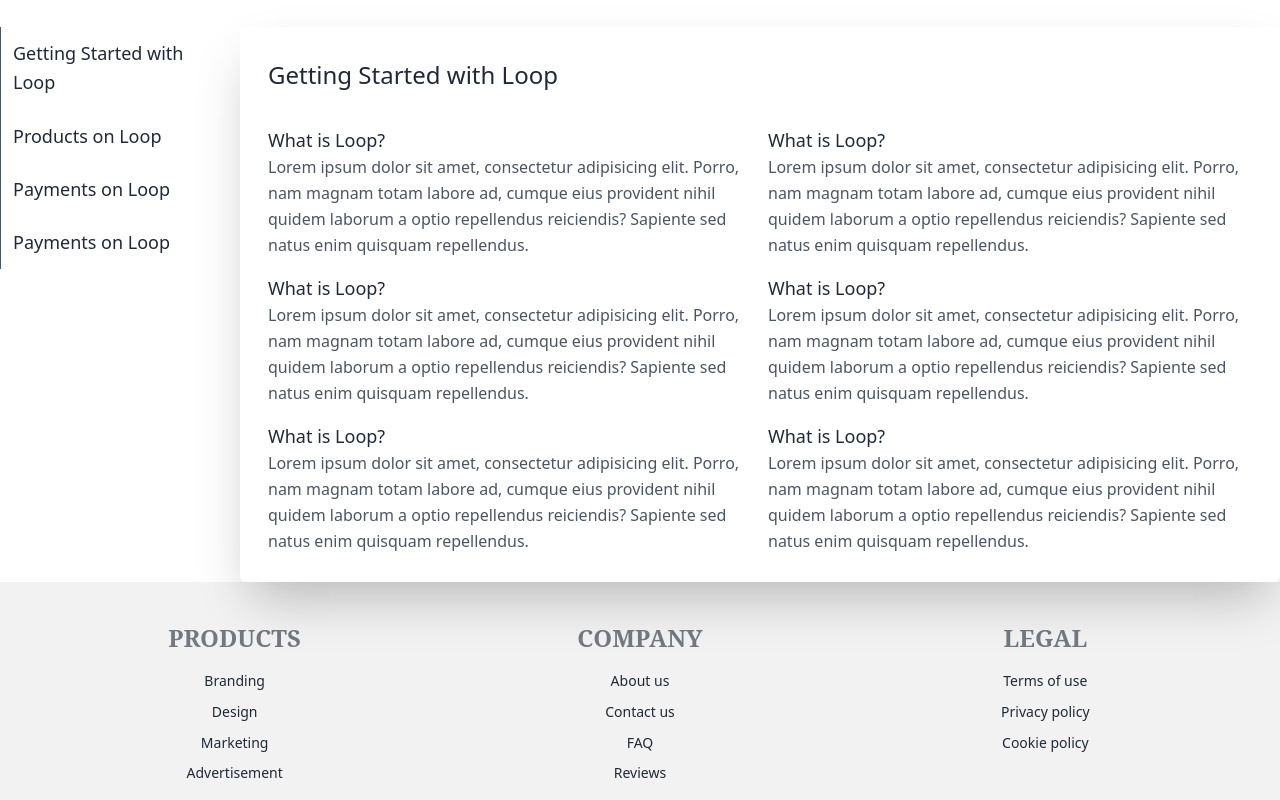
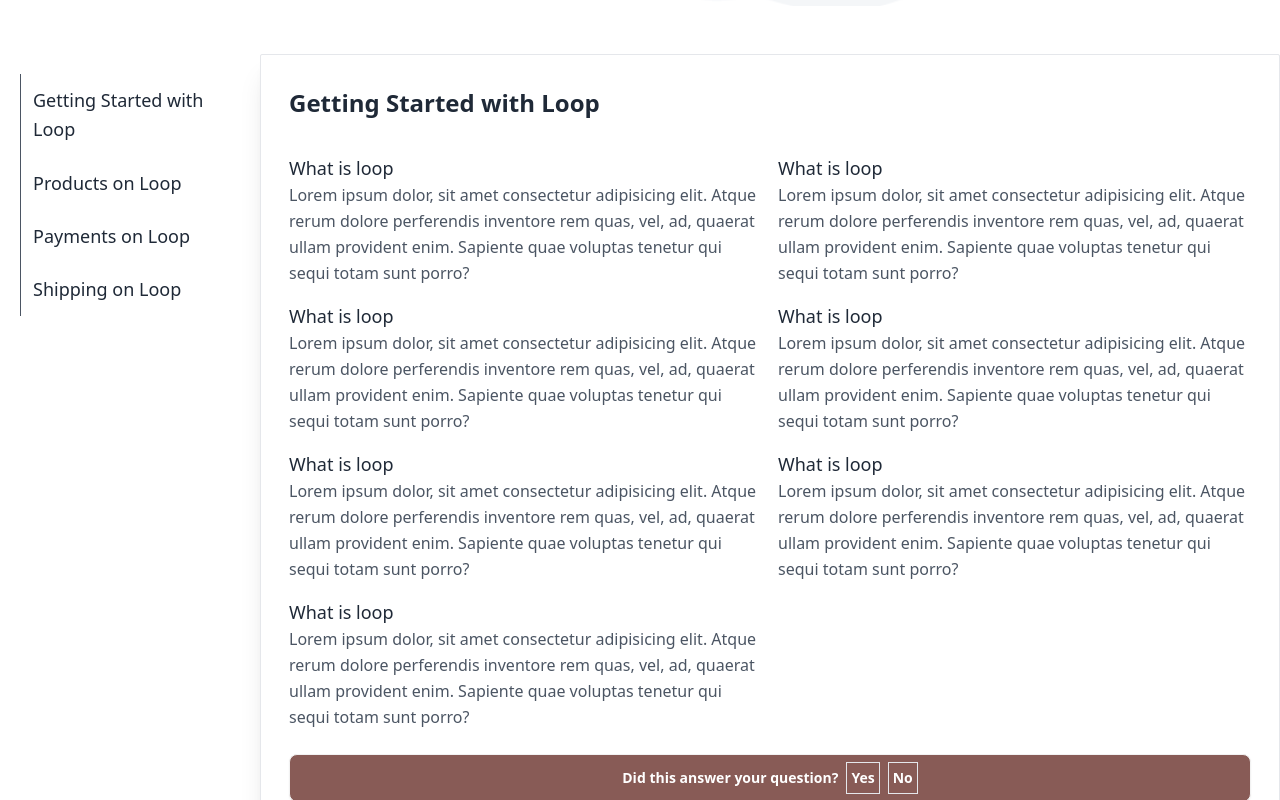
Before and after one commit to dyeem/DCIT26_PROJECT, a React (Vite) app in the folder project/: page /faqpage in a window 1280 px wide. Shown: the part 500-1300 px from the top of the page. Built offline with nearby package versions, Linux system fonts and the light colour scheme.

Commit message:
22/11 11:39am

```diff
--- a/project/src/Components/FaqPage.jsx
+++ b/project/src/Components/FaqPage.jsx
@@ -1,12 +1,93 @@
 import faq from '../Assets/faq.png'
 export default function FaqPage() {
+    const gettingStartedFaq = {
+        "Getting Started with Loop": [
+            {
+                id: 1,
+                question: "What is loop",
+                answer: "Lorem ipsum dolor, sit amet consectetur adipisicing elit. Atque rerum dolore perferendis inventore rem quas, vel, ad, quaerat ullam provident enim. Sapiente quae voluptas tenetur qui sequi totam sunt porro?"
+            },
+            {
+                id: 2,
+                question: "What is loop",
+                answer: "Lorem ipsum dolor, sit amet consectetur adipisicing elit. Atque rerum dolore perferendis inventore rem quas, vel, ad, quaerat ullam provident enim. Sapiente quae voluptas tenetur qui sequi totam sunt porro?"
+            },
+            {
+                id: 2,
+                question: "What is loop",
+                answer: "Lorem ipsum dolor, sit amet consectetur adipisicing elit. Atque rerum dolore perferendis inventore rem quas, vel, ad, quaerat ullam provident enim. Sapiente quae voluptas tenetur qui sequi totam sunt porro?"
+            },
+            {
+                id: 2,
+                question: "What is loop",
+                answer: "Lorem ipsum dolor, sit amet consectetur adipisicing elit. Atque rerum dolore perferendis inventore rem quas, vel, ad, quaerat ullam provident enim. Sapiente quae voluptas tenetur qui sequi totam sunt porro?"
+            },
+            {
+                id: 2,
+                question: "What is loop",
+                answer: "Lorem ipsum dolor, sit amet consectetur adipisicing elit. Atque rerum dolore perferendis inventore rem quas, vel, ad, quaerat ullam provident enim. Sapiente quae voluptas tenetur qui sequi totam sunt porro?"
+            },
+            {
+                id: 2,
+                question: "What is loop",
+                answer: "Lorem ipsum dolor, sit amet consectetur adipisicing elit. Atque rerum dolore perferendis inventore rem quas, vel, ad, quaerat ullam provident enim. Sapiente quae voluptas tenetur qui sequi totam sunt porro?"
+            },
+            {
+                id: 2,
+                question: "What is loop",
+                answer: "Lorem ipsum dolor, sit amet consectetur adipisicing elit. Atque rerum dolore perferendis inventore rem quas, vel, ad, quaerat ullam provident enim. Sapiente quae voluptas tenetur qui sequi totam sunt porro?"
+            }
+        ],
+        "Products on Loop": [
+            {
+                id: 3,
+                question: "What is advanced loop",
+                answer: "Lorem ipsum dolor, sit amet consectetur adipisicing elit. Atque rerum dolore perferendis inventore rem quas, vel, ad, quaerat ullam provident enim. Sapiente quae voluptas tenetur qui sequi totam sunt porro?"
+            },
+            {
+                id: 4,
+                question: "How to use advanced loop",
+                answer: "Lorem ipsum dolor, sit amet consectetur adipisicing elit. Atque rerum dolore perferendis inventore rem quas, vel, ad, quaerat ullam provident enim. Sapiente quae voluptas tenetur qui sequi totam sunt porro?"
+            },
+            {
+                id: 2,
+                question: "What is loop",
+                answer: "Lorem ipsum dolor, sit amet consectetur adipisicing elit. Atque rerum dolore perferendis inventore rem quas, vel, ad, quaerat ullam provident enim. Sapiente quae voluptas tenetur qui sequi totam sunt porro?"
+            }
+        ],
+        "Payments on Loop": [
+            {
+                id: 5,
+                question: "What is advanced loop",
+                answer: "Lorem ipsum dolor, sit amet consectetur adipisicing elit. Atque rerum dolore perferendis inventore rem quas, vel, ad, quaerat ullam provident enim. Sapiente quae voluptas tenetur qui sequi totam sunt porro?"
+            },
+            {
+                id: 6,
+                question: "How to use advanced loop",
+                answer: "Lorem ipsum dolor, sit amet consectetur adipisicing elit. Atque rerum dolore perferendis inventore rem quas, vel, ad, quaerat ullam provident enim. Sapiente quae voluptas tenetur qui sequi totam sunt porro?"
+            }
+        ],
+        "Shipping on Loop": [
+            {
+                id: 7,
+                question: "What is advanced loop",
+                answer: "Lorem ipsum dolor, sit amet consectetur adipisicing elit. Atque rerum dolore perferendis inventore rem quas, vel, ad, quaerat ullam provident enim. Sapiente quae voluptas tenetur qui sequi totam sunt porro?"
+            },
+            {
+                id: 8,
+                question: "How to use advanced loop",
+                answer: "Lorem ipsum dolor, sit amet consectetur adipisicing elit. Atque rerum dolore perferendis inventore rem quas, vel, ad, quaerat ullam provident enim. Sapiente quae voluptas tenetur qui sequi totam sunt porro?"
+            }
+        ]
+    };
+
     return (
         <>
             <div className="bg-white flex justify-center items-center">
                 <div className="max-w-[80rem]">
                     <div className="grid lg:grid-cols-1 xsm:grid-cols-1">
                         {/*HEADER */}
-                        <div className="">
+                        <div className="xsm:p-5">
                             <div className="grid lg:grid-cols-2 xsm:grid-cols-1">
                                 {/*intro*/}
                                 <div className="text-left leading-relaxed place-self-center">
@@ -20,44 +101,34 @@
                             </div>
                         </div>
                         {/*questions */}
-                        <div className="flex flex-col lg:flex-row gap-5 mt-7">
-                            <div className='flex flex-col max-w-[15rem] leading-relaxed text-lg font-normal text-gray-700 '>
-                                <a href="" className='text-gray-800 block border-gray-600 border-l p-3'>Getting Started with Loop</a>
-                                <a href="" className='text-gray-800 block border-gray-600 border-l p-3'>Products on Loop</a>
-                                <a href="" className='text-gray-800 block border-gray-600 border-l p-3'>Payments on Loop</a>
-                                <a href="" className='text-gray-800 block border-gray-600 border-l p-3'>Payments on Loop</a>
+                        <div className="flex flex-row gap-5 mt-7 xsm:p-3 lg:p-0">
+                            <div className='lg:flex lg:flex-col max-w-[15rem] leading-relaxed text-lg font-normal text-gray-700 xsm:p-5 xsm:hidden'>
+                                <a href="#Getting Started with Loop" className='text-gray-800 block border-gray-600 border-l p-3'>Getting Started with Loop</a>
+                                <a href="#Products on Loop" className='text-gray-800 block border-gray-600 border-l p-3'>Products on Loop</a>
+                                <a href="#Payments on Loop" className='text-gray-800 block border-gray-600 border-l p-3'>Payments on Loop</a>
+                                <a href="#Shipping on Loop" className='text-gray-800 block border-gray-600 border-l p-3'>Shipping on Loop</a>
                             </div>
-                            <div className="rounded-md shadow-2xl max-w-[65rem] p-7 flex-grow">
-                                <div className="flex flex-col">
-                                    <p className='leading-relaxed text-2xl text-gray-800'>Getting Started with Loop</p>
-                                    <div className="grid lg:grid-cols-2 xsm:grid-cols-1 gap-4 mt-8">
-                                        <div className="leading-relaxed">
-                                            <p className='text-gray-800 text-lg font-medium'>What is Loop?</p>
-                                            <p className='text-gray-600'>Lorem ipsum dolor sit amet, consectetur adipisicing elit. Porro, nam magnam totam labore ad, cumque eius provident nihil quidem laborum a optio repellendus reiciendis? Sapiente sed natus enim quisquam repellendus.</p>
-                                        </div>
-                                        <div className="leading-relaxed">
-                                            <p className='text-gray-800 text-lg font-medium'>What is Loop?</p>
-                                            <p className='text-gray-600'>Lorem ipsum dolor sit amet, consectetur adipisicing elit. Porro, nam magnam totam labore ad, cumque eius provident nihil quidem laborum a optio repellendus reiciendis? Sapiente sed natus enim quisquam repellendus.</p>
-                                        </div>
-                                        <div className="leading-relaxed">
-                                            <p className='text-gray-800 text-lg font-medium'>What is Loop?</p>
-                                            <p className='text-gray-600'>Lorem ipsum dolor sit amet, consectetur adipisicing elit. Porro, nam magnam totam labore ad, cumque eius provident nihil quidem laborum a optio repellendus reiciendis? Sapiente sed natus enim quisquam repellendus.</p>
-                                        </div>
-                                        <div className="leading-relaxed">
-                                            <p className='text-gray-800 text-lg font-medium'>What is Loop?</p>
-                                            <p className='text-gray-600'>Lorem ipsum dolor sit amet, consectetur adipisicing elit. Porro, nam magnam totam labore ad, cumque eius provident nihil quidem laborum a optio repellendus reiciendis? Sapiente sed natus enim quisquam repellendus.</p>
-                                        </div>
-                                        <div className="leading-relaxed">
-                                            <p className='text-gray-800 text-lg font-medium'>What is Loop?</p>
-                                            <p className='text-gray-600'>Lorem ipsum dolor sit amet, consectetur adipisicing elit. Porro, nam magnam totam labore ad, cumque eius provident nihil quidem laborum a optio repellendus reiciendis? Sapiente sed natus enim quisquam repellendus.</p>
-                                        </div>
-                                        <div className="leading-relaxed">
-                                            <p className='text-gray-800 text-lg font-medium'>What is Loop?</p>
-                                            <p className='text-gray-600'>Lorem ipsum dolor sit amet, consectetur adipisicing elit. Porro, nam magnam totam labore ad, cumque eius provident nihil quidem laborum a optio repellendus reiciendis? Sapiente sed natus enim quisquam repellendus.</p>
+
+                            <div className="">
+                                {Object.entries(gettingStartedFaq).map(([title, faqs]) => (
+
+                                    <div className="rounded-sm border shadow-xl max-w-[65rem] p-7 grid grid-cols-1 mb-4" id={title}>
+                                        <div className="flex">
+                                            <div key={title} className="mb-10">
+                                                <p className="leading-relaxed text-2xl text-gray-800 font-bold">{title}</p>
+                                                <div className="grid lg:grid-cols-2 xsm:grid-cols-1 gap-4 mt-8">
+                                                    {faqs.map((faq) => (
+                                                        <div className="leading-relaxed" key={faq.id}>
+                                                            <p className="text-gray-800 text-lg font-medium">{faq.question}</p>
+                                                            <p className="text-gray-600">{faq.answer}</p>
+                                                        </div>
+                                                    ))}
+                                                </div>
+                                                <a className='btn text-white bg-[#885b56] hover:bg-[#885b56] mt-6 w-full text-center leading-relaxed'>Did this answer your question? <button className='border p-1 hover:bg-[#684440]'>Yes</button><button className='border p-1 hover:bg-[#684440]'>No</button></a>
+                                            </div>
                                         </div>
                                     </div>
-
-                                </div>
+                                ))}
                             </div>
                         </div>
                     </div>
```
